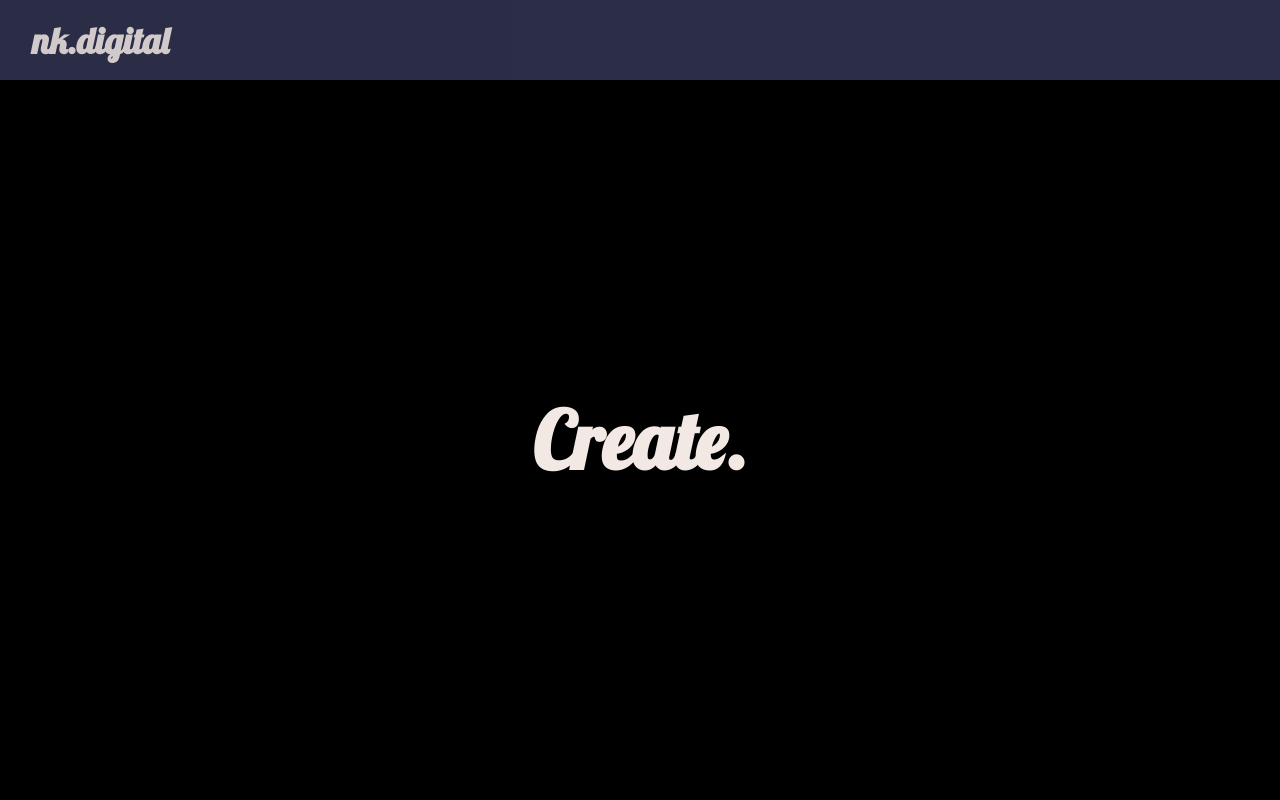
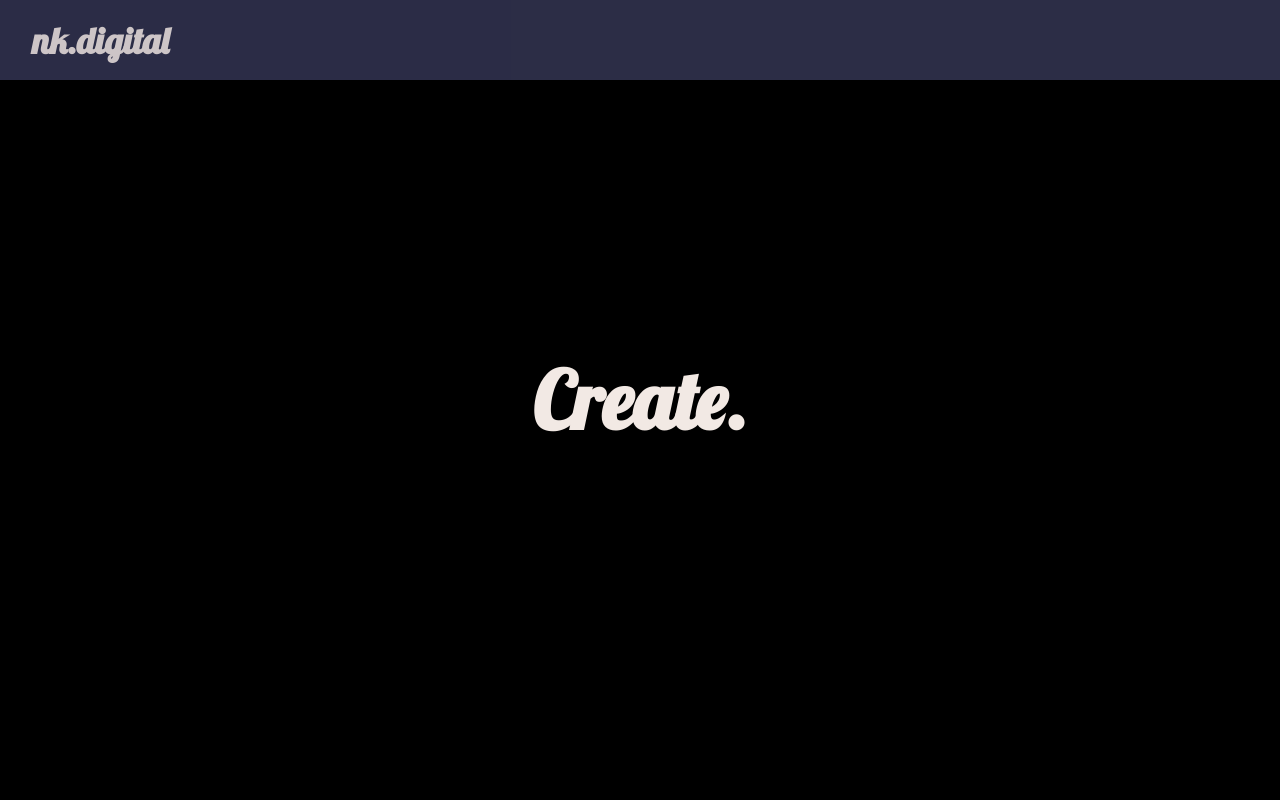
Before and after one commit to nakowafers/personal-site, a React (Create React App) app: page / in a window 1280 px wide. Shown: the top 800 px of the page. Built offline with nearby package versions, Linux system fonts and the light colour scheme.

Commit message:
centering create slogan, last one i swear :cry:

```diff
--- a/src/App.css
+++ b/src/App.css
@@ -62,8 +62,10 @@ header {
 }
 
 section.hero {
+  margin: 0;
+  padding: 0;
   grid-row: 2 / 3;
-  height: 90vh;
+  height: 100vh;
   width: 100vw;
   background-color: black;
   display: flex;
--- a/src/App.js
+++ b/src/App.js
@@ -8,7 +8,7 @@ function App() {
   const slogan = React.createRef();
 
   useEffect(() => {
-    gsap.fromTo(slogan.current, { opacity: 0, y: 70 }, { opacity: 1, duration: 3, delay: 1, y: 0 });
+    gsap.fromTo(slogan.current, { opacity: 0, y: 70 }, { opacity: 1, duration: 3, delay: 1, y: -80 });
   });
 
   return (
```
